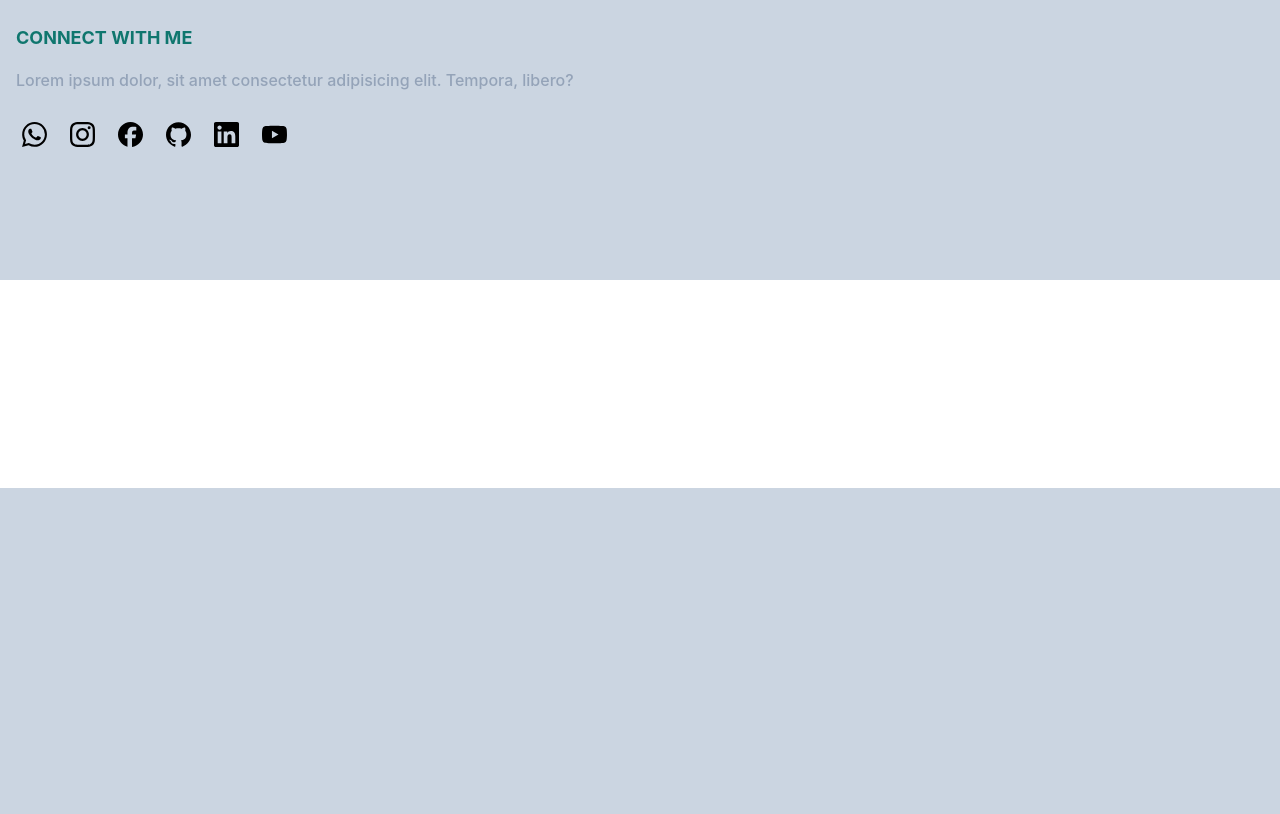
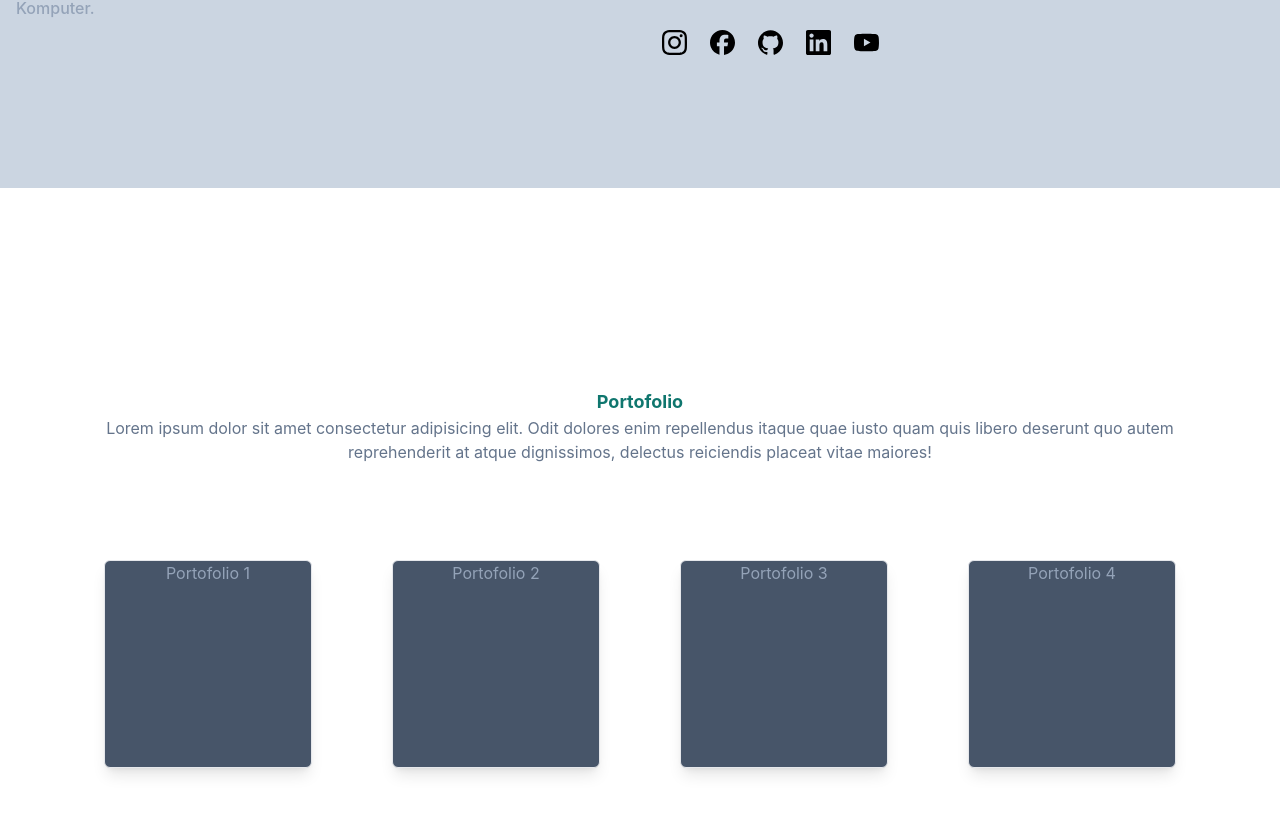
Before and after one commit to DHard4114/Portofolio, a website: page index.html in a window 1280 px wide. Shown: the part 969-1783 px from the top of the page. Before the commit the page ends 1457 px from the top, so only its background shows below. Drawn offline with Linux system fonts and the light colour scheme.

Commit message:
Selesai belajar

```diff
--- a/index.html
+++ b/index.html
@@ -134,9 +134,11 @@
     <!-- About Section Start-->
     <section id="about" class="pt-36 pb-32">
       <div class="container">
-        <div class="flex flex-wrap">
+        <div class="flex">
           <div class="w-full px-4 mb-10">
-            <h4 class="font-bold uppercase text-primary text-lg">About me</h4>
+            <h4 class="font-bold uppercase text-primary text-lg mb-3">
+              About me
+            </h4>
             <p class="font-medium text-slate-400">
               Saya seorang mahasiswa Universitas Indonesia, program studi Teknik
               Komputer.
@@ -151,24 +153,6 @@
               libero?
             </p>
             <div class="flex">
-              <a
-                target="_blank"
-                href="https://wa.me/085216042495"
-                class="w-9 h-9 mr-3 rounded-full flex justify-center items-center hover:text-white"
-              >
-                <svg
-                  class="fill-current"
-                  role="img"
-                  width="25"
-                  viewBox="0 0 24 24"
-                  xmlns="http://www.w3.org/2000/svg"
-                >
-                  <title>WhatsApp</title>
-                  <path
-                    d="M17.472 14.382c-.297-.149-1.758-.867-2.03-.967-.273-.099-.471-.148-.67.15-.197.297-.767.966-.94 1.164-.173.199-.347.223-.644.075-.297-.15-1.255-.463-2.39-1.475-.883-.788-1.48-1.761-1.653-2.059-.173-.297-.018-.458.13-.606.134-.133.298-.347.446-.52.149-.174.198-.298.298-.497.099-.198.05-.371-.025-.52-.075-.149-.669-1.612-.916-2.207-.242-.579-.487-.5-.669-.51-.173-.008-.371-.01-.57-.01-.198 0-.52.074-.792.372-.272.297-1.04 1.016-1.04 2.479 0 1.462 1.065 2.875 1.213 3.074.149.198 2.096 3.2 5.077 4.487.709.306 1.262.489 1.694.625.712.227 1.36.195 1.871.118.571-.085 1.758-.719 2.006-1.413.248-.694.248-1.289.173-1.413-.074-.124-.272-.198-.57-.347m-5.421 7.403h-.004a9.87 9.87 0 01-5.031-1.378l-.361-.214-3.741.982.998-3.648-.235-.374a9.86 9.86 0 01-1.51-5.26c.001-5.45 4.436-9.884 9.888-9.884 2.64 0 5.122 1.03 6.988 2.898a9.825 9.825 0 012.893 6.994c-.003 5.45-4.437 9.884-9.885 9.884m8.413-18.297A11.815 11.815 0 0012.05 0C5.495 0 .16 5.335.157 11.892c0 2.096.547 4.142 1.588 5.945L.057 24l6.305-1.654a11.882 11.882 0 005.683 1.448h.005c6.554 0 11.89-5.335 11.893-11.893a11.821 11.821 0 00-3.48-8.413Z"
-                  />
-                </svg>
-              </a>
               <a
                 target="_blank"
                 href="https://wa.me/085216042495"
@@ -268,10 +252,43 @@
     <!-- Portofolio Section start-->
     <section id="portofolio" class="pt-36 pb-16 bg-white">
       <div class="container">
-        <div class=""></div>
+        <div class="text-center m-10 p-4">
+          <h2 class="font-bold text-lg text-primary">Portofolio</h2>
+          <p class="text-slate-500">
+            Lorem ipsum dolor sit amet consectetur adipisicing elit. Odit
+            dolores enim repellendus itaque quae iusto quam quis libero deserunt
+            quo autem reprehenderit at atque dignissimos, delectus reiciendis
+            placeat vitae maiores!
+          </p>
+        </div>
+        <div class="w-full flex flex-wrap justify-center">
+          <div
+            class="items-center justify-center m-10 shadow-lg bg-slate-600 border rounded-md size-52"
+          >
+            <h2 class="text-center text-slate-400">Portofolio 1</h2>
+          </div>
+
+          <div
+            class="items-center justify-center m-10 shadow-lg bg-slate-600 border rounded-md size-52"
+          >
+            <h2 class="text-center text-slate-400">Portofolio 2</h2>
+          </div>
+          <div
+            class="items-center justify-center m-10 shadow-lg bg-slate-600 border rounded-md size-52"
+          >
+            <h2 class="text-center text-slate-400">Portofolio 3</h2>
+          </div>
+          <div
+            class="items-center justify-center m-10 shadow-lg bg-slate-600 border rounded-md size-52"
+          >
+            <h2 class="text-center text-slate-400">Portofolio 4</h2>
+          </div>
+        </div>
       </div>
     </section>
     <!-- Portofolio Section end-->
+    <!--Contact start-->
+    <!--Contact end-->
     <script src="script.js"></script>
   </body>
 </html>
--- a/input.css
+++ b/input.css
@@ -17,7 +17,7 @@ body {
 }
 
 .hamburger-active > span:nth-child(1) {
-  @apply bg-white rotate-45;
+  @apply bg-slate-700 rotate-45;
 }
 
 .hamburger-active > span:nth-child(2) {
@@ -25,5 +25,5 @@ body {
 }
 
 .hamburger-active > span:nth-child(3) {
-  @apply bg-white -rotate-45;
+  @apply bg-slate-700 -rotate-45;
 }
```
Also changed, not shown: output.css.
